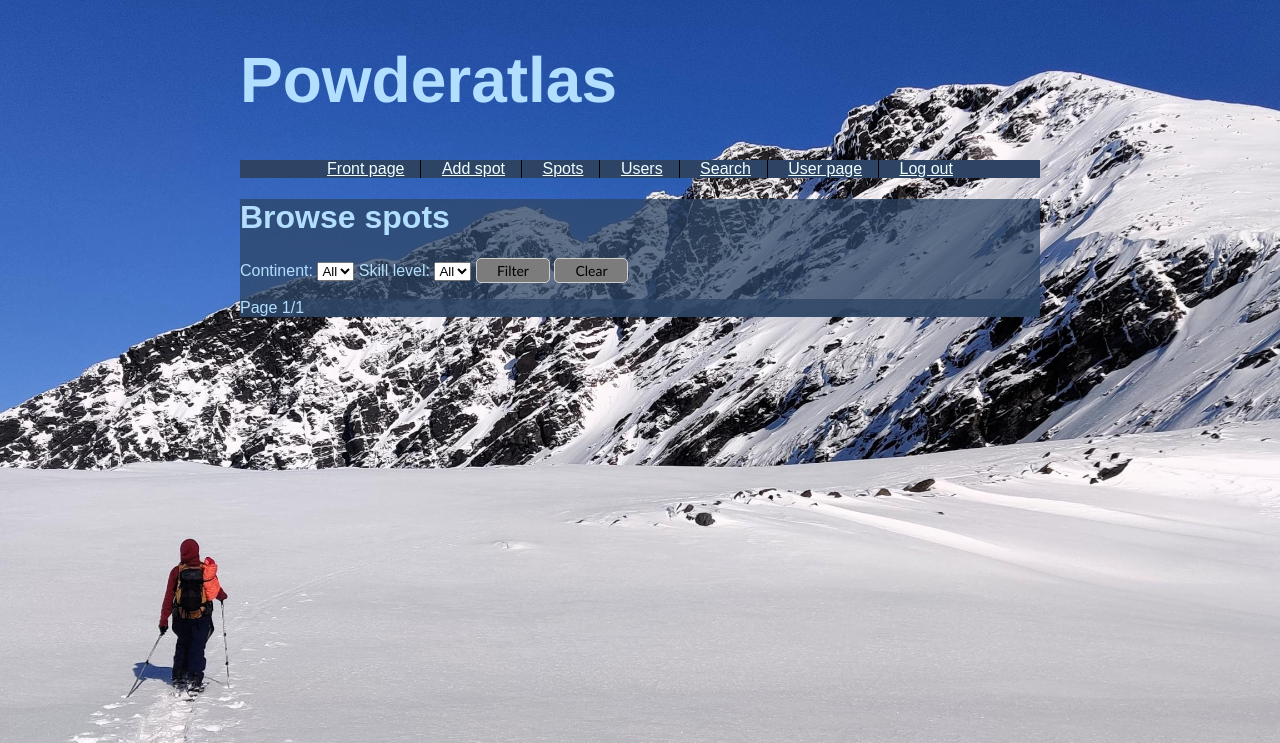
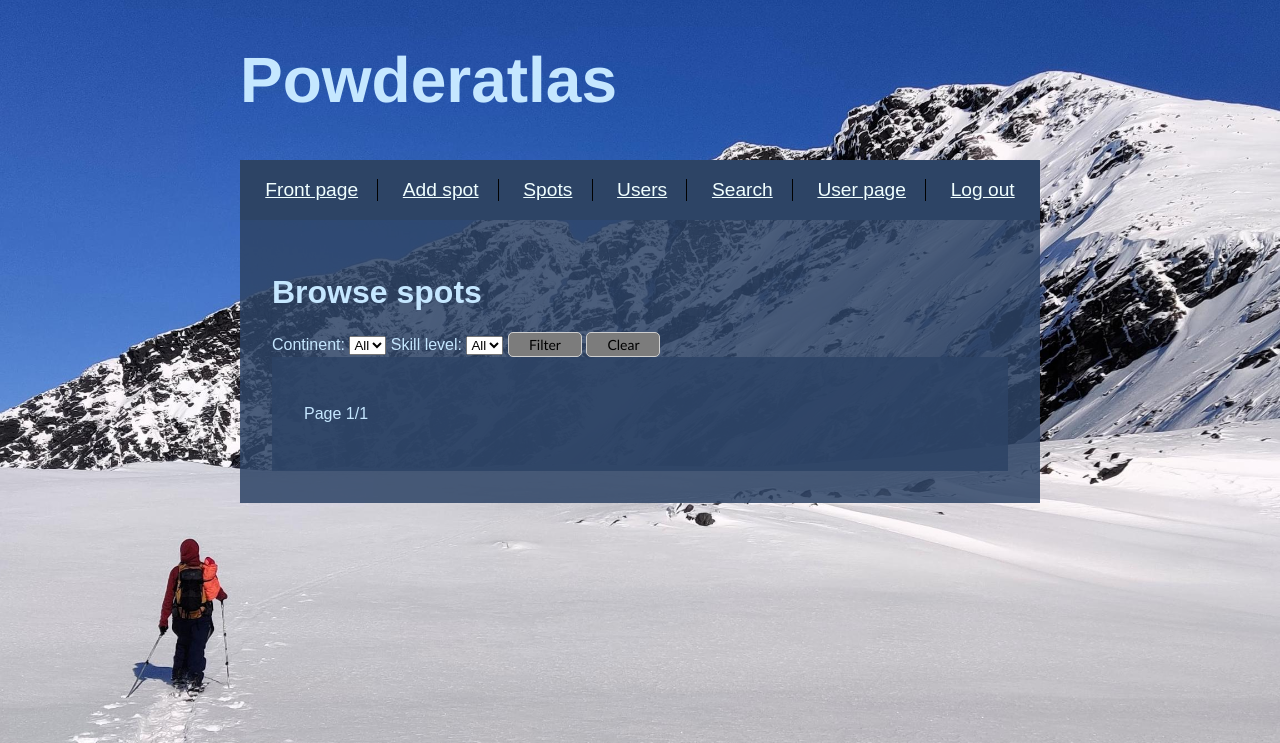
Before and after one commit to ttanninen/freeride_spot_review_webapp, a Flask app: page /browse in a window 1280 px wide. Shown: the top 743 px of the page. Run offline with Flask 3, Linux system fonts and the light colour scheme; the visitor is signed in with stand-in values (Sample User, id 1); data comes from the database, SQL or seed files in the repository; data that the repository does not hold is empty.

Commit message:
Added padding to content class for clarity

```diff
--- a/static/main.css
+++ b/static/main.css
@@ -19,7 +19,7 @@ body {
     font-family:'Franklin Gothic Medium', 'Arial Narrow', Arial, sans-serif;
     font-size: 2em;
     margin-bottom: 1;
-    color: rgb(178, 223, 255);
+    color: rgb(197, 231, 255);
 }
 
 .nav {
@@ -28,6 +28,9 @@ body {
 
 nav {
   text-align: center;
+  font-size: 1.2em;
+  padding-top: 1em;
+  padding-bottom: 1em;
 }
 
 nav ul {
@@ -52,8 +55,9 @@ nav li:not(:last-of-type) {
 }
 
 .content {
-    color: rgb(178, 223, 255);
-    background-color: rgba(45, 68, 101, 0.75);
+    color: rgb(197, 231, 255);
+    background-color: rgba(45, 68, 101, 0.85);
+    padding: 2em;
 }
 
 
```
